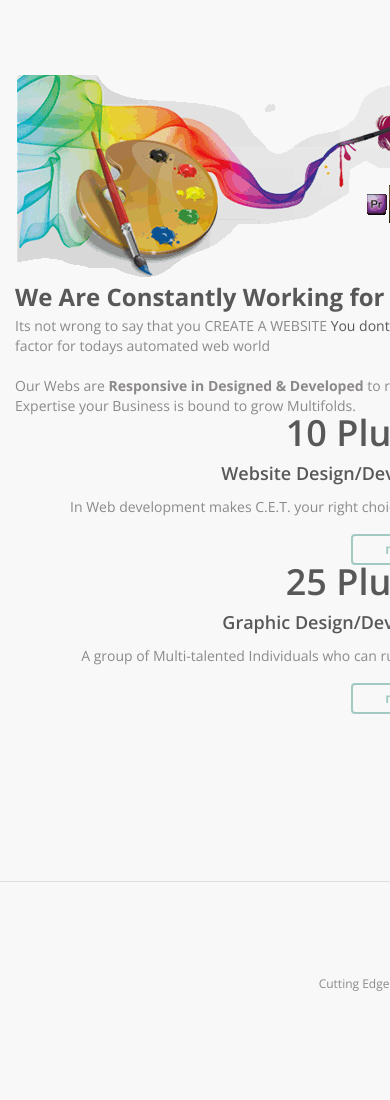
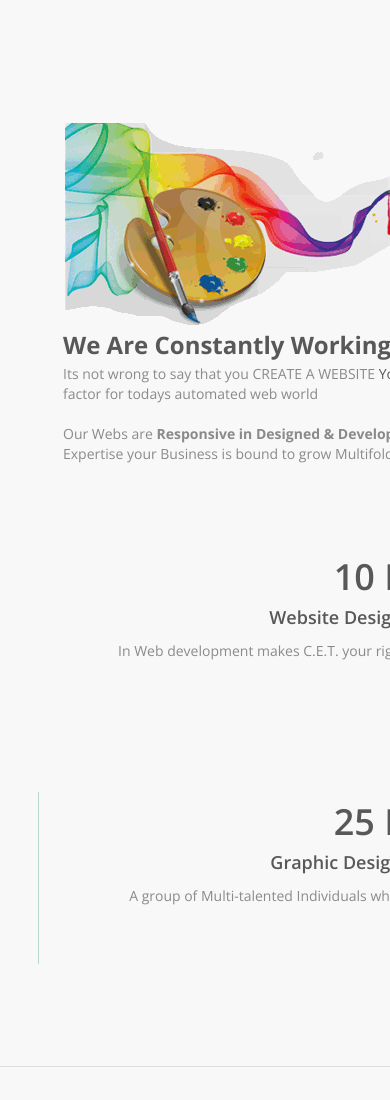
Before and after one commit to Talha-Shekhani/work, a plain HTML site: page index.html in a window 390 px wide. Shown: the part 2700-3800 px from the top of the page. Before the commit the page ends 3761 px from the top, so only its background shows below. Drawn offline with nearby package versions, Linux system fonts and the light colour scheme.

Commit message:
T_commit

```diff
--- a/index.html
+++ b/index.html
@@ -130,7 +130,7 @@
             </figure>
 
         </a>
-        <a class="col-10 col-sm-10 col-md-4 col-lg-3 col-xl-2 m-lg-4 m-5 p-0" href="index-2.html" data-path-hover="180,70.57627 -180,0 L 0,0 180,0 z">
+        <a class="col-10 col-md-4 col-lg-3 col-xl-2 m-lg-4 m-5 p-0" href="index-2.html" data-path-hover="180,70.57627 -180,0 L 0,0 180,0 z">
             <figure>
                 <svg viewBox="0 0 180 320" preserveAspectRatio="none"><path d="M 180,160 0,262 0,0 180,0 z"/></svg>
                 <figcaption>
@@ -148,10 +148,10 @@
     </div>
     <hr>
     <!--==============================Content=================================-->
-    <div class="content">
+    <div class="content pb-5">
         <div class="ic">Get in Touch with Cutting Edge Technologies for a Website...</div>
         <div class="container_12 row">
-            <div class="col-10 col-md-10 col-lg-6 m-md-4 m-lg-0 p-lg-0">
+            <div class="col-10 col-md-10 col-lg-6 m-5 m-md-4 m-lg-0 p-lg-0">
                 <img src="images/bsc_P.gif" alt="">
                 <div class="extra_wrapper">
                     <div class="title1">We Are Constantly Working for You!</div>
@@ -159,7 +159,7 @@
                 </div>
                 <span class="extra_wrapper">Our Webs are <strong>Responsive in Designed & Developed</strong> to run on your Smart phones & Tablets. <span class="col3"><a href="" rel="nofollow"></a></span> Websites </span>With our Expertise your Business
                 is bound to grow Multifolds. </div>
-            <div class="col-10 col-md-5 col-lg-3 m-md-4 m-lg-0 p-lg-0">
+            <div class="col-10 col-md-5 col-lg-3 m-5 m-md-4 m-lg-0 p-lg-0">
                 <div class="block1">
                     <div class="title">10 Plus Years <span>Website  Design/Development Experience</span></div>
                     In Web development makes C.E.T. your right choice to design & develop a cutting edge web presence.
@@ -167,7 +167,7 @@
                     <a href="index-3.html" class="btn bt1">more</a>
                 </div>
             </div>
-            <div class="ver col-10 col-md-5 col-lg-3 p-0 m-md-4 m-lg-0 p-lg-0">
+            <div class="ver col-10 col-md-5 col-lg-3 m-5 m-md-4 m-lg-0 p-lg-0">
                 <div class="block1">
                     <div class="title">25 Plus Years <span>Graphic Design/Development Experience</span></div>
                     A group of Multi-talented Individuals who can run the scope of work from Design to Development.
@@ -177,18 +177,14 @@
             </div>
         </div>
     </div>
-
-
     <!--==============================footer=================================-->
-    <footer>
+    <footer class="pt-0">
         <hr>
-        <br/>
         <div class="container_12">
             <div class="grid_12">
                 <div class="socials">
                     <a href="https://www.facebook.com/cutedgeweb" class="fa fa-facebook"></a>
                     <a href="#" class="fa fa-twitter"></a>
-
                 </div>
                 <div class="clear"></div>
                 <div class="copy">
```
